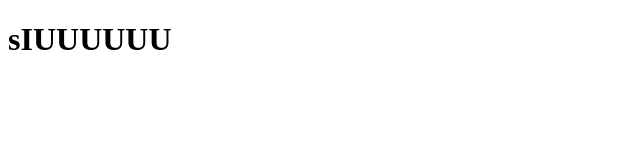
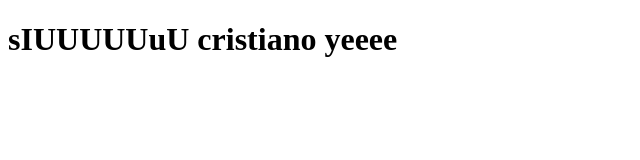
Before and after one commit to karan-7-thakur/local-repo, a plain HTML site: page index.html in a window 1280 px wide. Shown: the whole page, without its empty margins (0-640 px from the left). Drawn offline with Linux system fonts and the light colour scheme.

Commit message:
a new branch created

```diff
--- a/index.html
+++ b/index.html
@@ -6,6 +6,6 @@
     <title>Document</title>
 </head>
 <body>
-    <h1>sIUUUUUU</h1>
+    <h1>sIUUUUUuU cristiano yeeee</h1>
 </body>
 </html>
```
